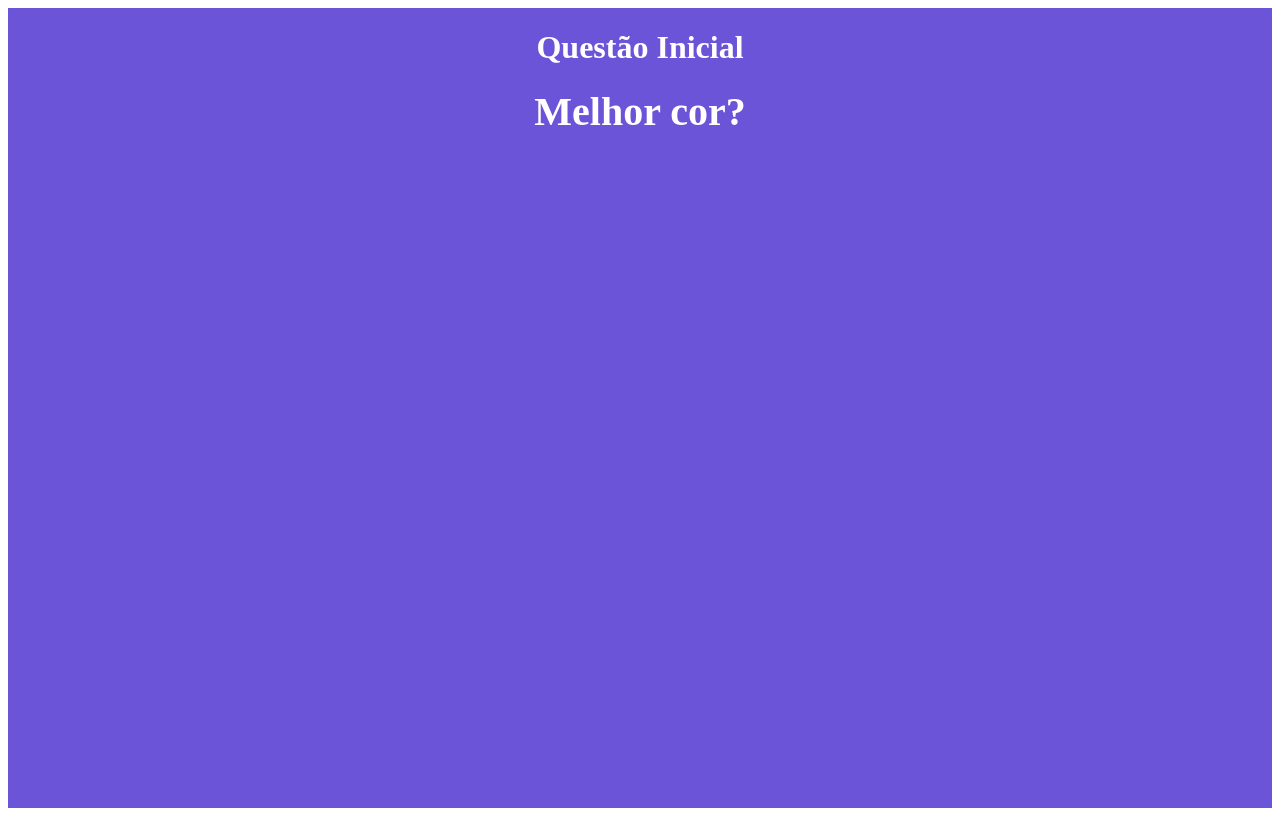
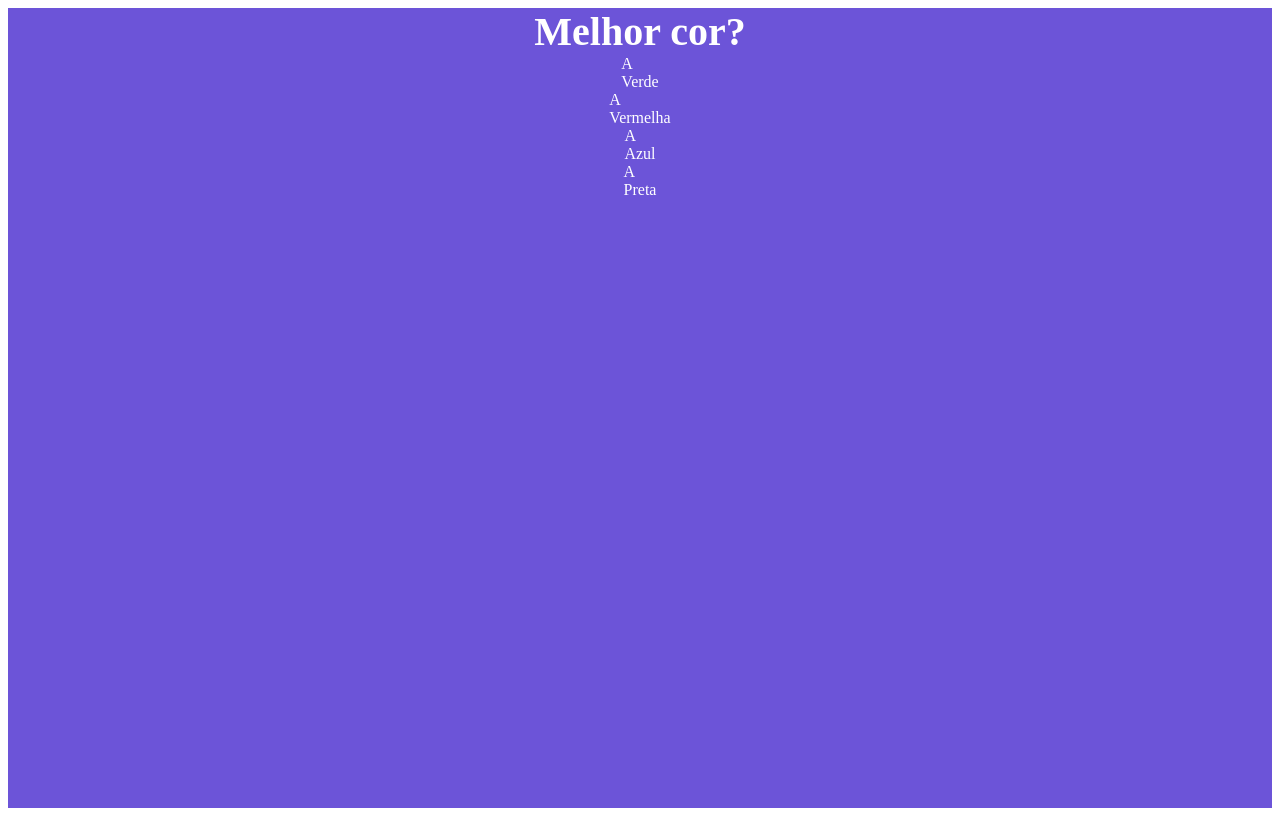
Before and after one commit to srodrigo28/next-2023-exemplo, a Next.js app: page / in a window 1280 px wide. Built offline with nearby package versions, Linux system fonts and the light colour scheme.

Commit message:
created-resposta-01

```diff
--- a/src/pages/Quiz/Questao/index.tsx
+++ b/src/pages/Quiz/Questao/index.tsx
@@ -1,5 +1,6 @@
 import QuestaoModal from "../../../model/questao";
 import Enunciado from "../compoments/Enunciado/Enunciado";
+import Resposta from "../compoments/Resposta";
 
 import styles from './Questao.module.css'
 
@@ -9,10 +10,23 @@ interface QuestaoProps{
 export default function Questao( props: QuestaoProps ) {
     const questao = props.valor
 
+    function rederizarResposta() {
+        return questao.respostas.map((resposta, i) => {
+            return (
+                <Resposta
+                    valor={resposta}
+                    indice={i}
+                    letra="A"
+                    corLetra="#F2C866"
+            />
+            )
+        })
+    }
+
     return (
         <div className={styles.questao}>
-            <h1>Questão Inicial</h1>
             <Enunciado texto={questao.enunciado} />
+            {rederizarResposta()}
         </div>
     )
 }
--- /dev/null
+++ b/src/pages/Quiz/compoments/Resposta/Resposta.module.css
@@ -0,0 +1,3 @@
+.resposata{
+    display: flex;
+}
--- /dev/null
+++ b/src/pages/Quiz/compoments/Resposta/index.tsx
@@ -0,0 +1,29 @@
+import RespostaModel from "../../../../model/resposta"
+import styles from './Resposta.module.css'
+
+interface RespostaPros{
+    valor: RespostaModel
+    indice: number
+    letra: string
+    corLetra: string
+}
+export default function Resposta(props: RespostaPros) {
+    const resposta = props.valor
+    return (
+        <div className={styles.resposta}>
+            <div className={styles.counteudo}>
+                <div className={styles.frente}>
+                    <div className="letra">
+                        {props.letra}
+                    </div>
+                    <div className="valor">
+                        {resposta.valor}
+                    </div>
+                </div>
+                <div className={styles.verso}>
+
+                </div>
+            </div>
+        </div>
+    )
+}
```
